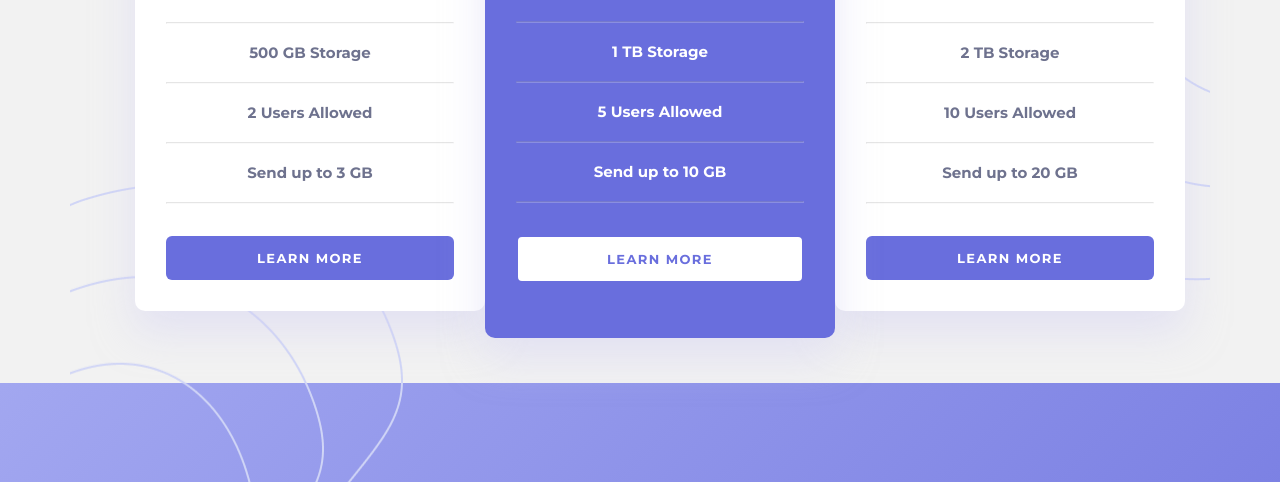
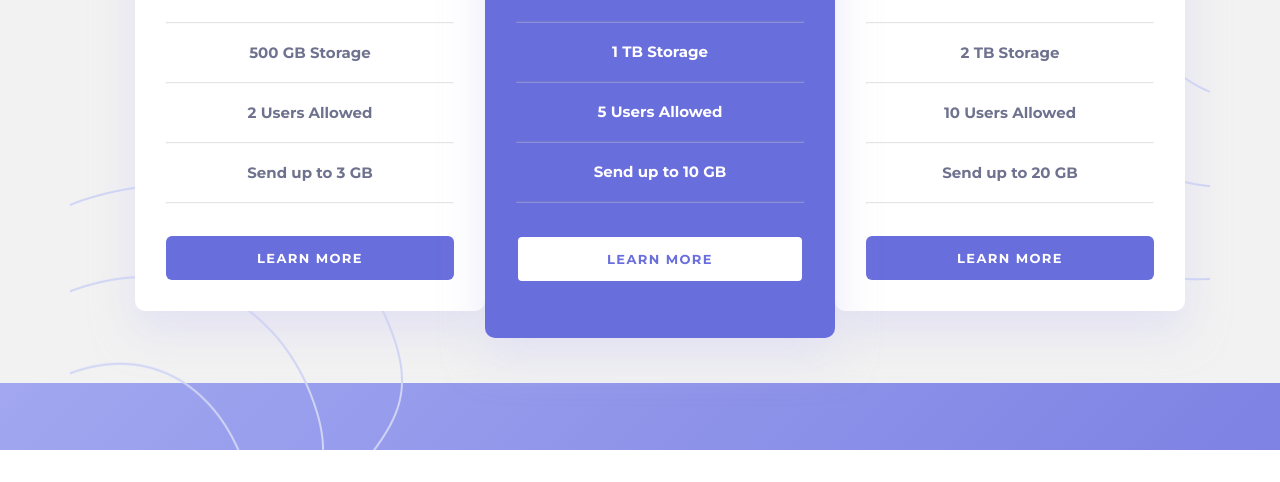
Before and after one commit to thtflx/pricing-component, a plain HTML site: page index.html in a window 1280 px wide. Shown: the part 417-899 px from the top of the page. After the commit the page ends 867 px from the top, so only its background shows below. Drawn offline with Linux system fonts and the light colour scheme.

Commit message:
initial commit

```diff
--- a/css/styles.css
+++ b/css/styles.css
@@ -134,9 +134,9 @@ input:checked+.slider:before {
 
 .pricing-component-bg {
     padding-top: 71px;
-    padding-bottom: 103px;
-    padding-left: 100px;
-    padding-right: 100px;
+    padding-bottom: 71px;
+    /* padding-left: 100px;
+    padding-right: 100px; */
     align-items: center;
     text-align: center;
     background-image: url("../img/bg-lines-top.png"), url("../img/bg-lines-bottom.png");
```
